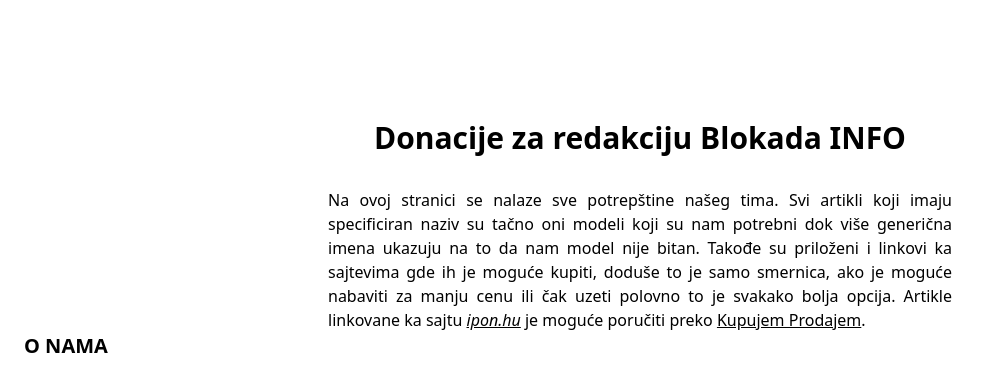
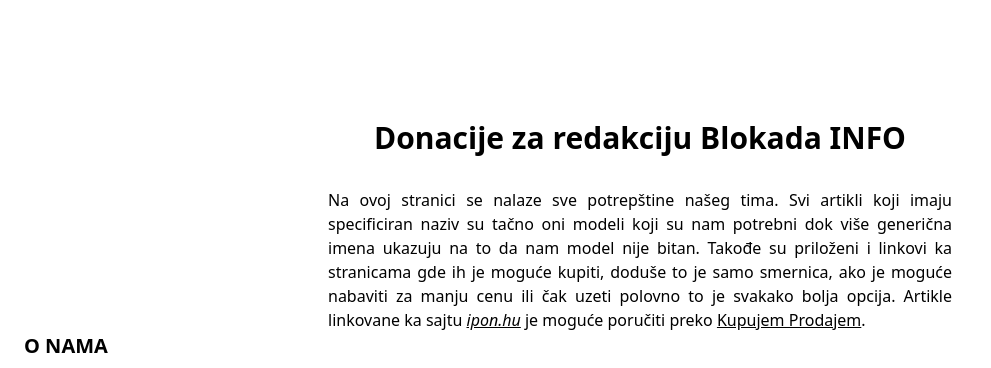
Before and after one commit to blokadainfo/website, a SvelteKit app: page /donacije in a window 1280 px wide. Shown: the top 368 px of the page, without its empty margins (0-991 px from the left). Built offline with nearby package versions, Linux system fonts and the light colour scheme.

Commit message:
fix(donacije): grammar
Signed-off-by: Aleksa Siriški <31509435+aleksasiriski@users.noreply.github.com>

```diff
--- a/src/routes/(prerendered)/donacije/+page.svelte
+++ b/src/routes/(prerendered)/donacije/+page.svelte
@@ -8,7 +8,7 @@
 	<p class="text-justify">
 		Na ovoj stranici se nalaze sve potrepštine našeg tima. Svi artikli koji imaju specificiran naziv
 		su tačno oni modeli koji su nam potrebni dok više generična imena ukazuju na to da nam model
-		nije bitan. Takođe su priloženi i linkovi ka sajtevima gde ih je moguće kupiti, doduše to je
+		nije bitan. Takođe su priloženi i linkovi ka stranicama gde ih je moguće kupiti, doduše to je
 		samo smernica, ako je moguće nabaviti za manju cenu ili čak uzeti polovno to je svakako bolja
 		opcija. Artikle linkovane ka sajtu <a href="https://ipon.hu" class="italic underline">ipon.hu</a
 		>
```
